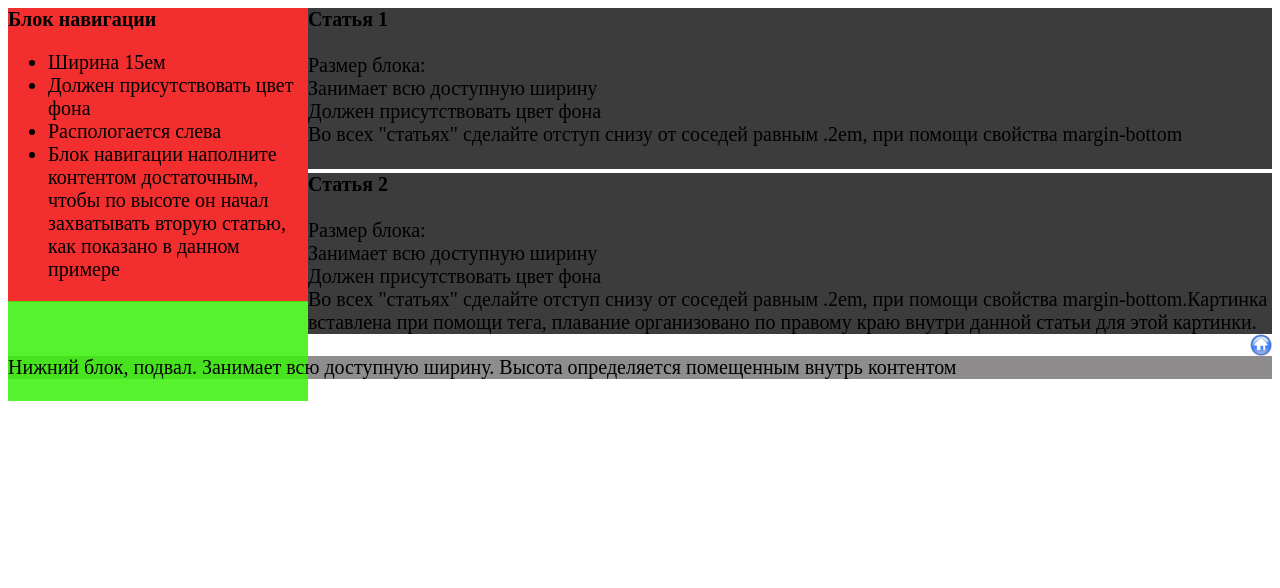
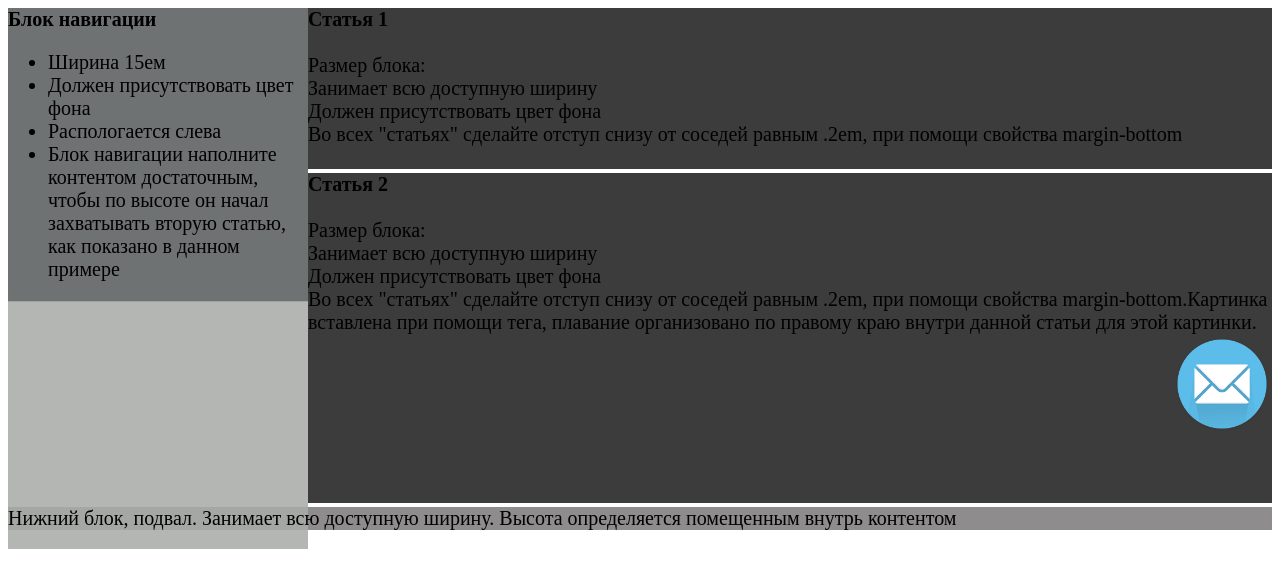
Before and after one commit to alextech303/SC1_100_22_MaslakovAlexey, a plain HTML site: page CSS/02_CSS/CSS2.3/index.html in a window 1280 px wide. Drawn offline with Linux system fonts and the light colour scheme.

Commit message:
css2.3 done

```diff
--- a/CSS/02_CSS/CSS2.3/index.html
+++ b/CSS/02_CSS/CSS2.3/index.html
@@ -11,20 +11,20 @@
 
     .blockNavigation{
         width: 15em;
-        background-color: rgba(240, 16, 16, 0.87);
+        background-color: rgba(90, 94, 93, 0.87);
         height: 14.7em;
 
         border: 0px solid black; /* Параметры рамки */
         padding: 0px; /* Поля вокруг текста */
         margin-left: 0px; /* Отступ справа */
-        float: left;
+        float:left;
 
     }
 
     #underBlockNavigation{
         width: 15em;
-        background-color: rgba(61, 240, 16, 0.87);
-        height: 5em;
+        background-color: rgba(168, 172, 167, 0.87);
+        height: 12.4em;
 
     }
 
@@ -74,9 +74,14 @@
         Должен присутствовать цвет фона<br>
         Во всех "статьях" сделайте отступ снизу от соседей равным .2em, при помощи свойства margin-bottom.Картинка вставлена при помощи тега,
         плавание организовано по правому краю внутри данной статьи для этой картинки.
-       <img src="home.png" alt="a" title="ss" align="right"  >
+       <img src="mail.png" alt="a" title="ss" align="right" width=100px >
 
-    <!-- <div class="clear"></div> -->
+    <div class="clear">
+
+      </br>
+      </br>
+      </br>
+    </div>
     </div>
        <!-- <div class="clear"></div> -->
         <div class="footer"> Нижний блок, подвал. Занимает всю доступную ширину. Высота определяется помещенным внутрь контентом</div>
```
Also changed, not shown: CSS/02_CSS/CSS2.3/home.png (deleted), CSS/02_CSS/CSS2.3/i.jpg (deleted), CSS/02_CSS/CSS2.3/i1.jpg (deleted), CSS/02_CSS/CSS2.3/mail.png (added).
